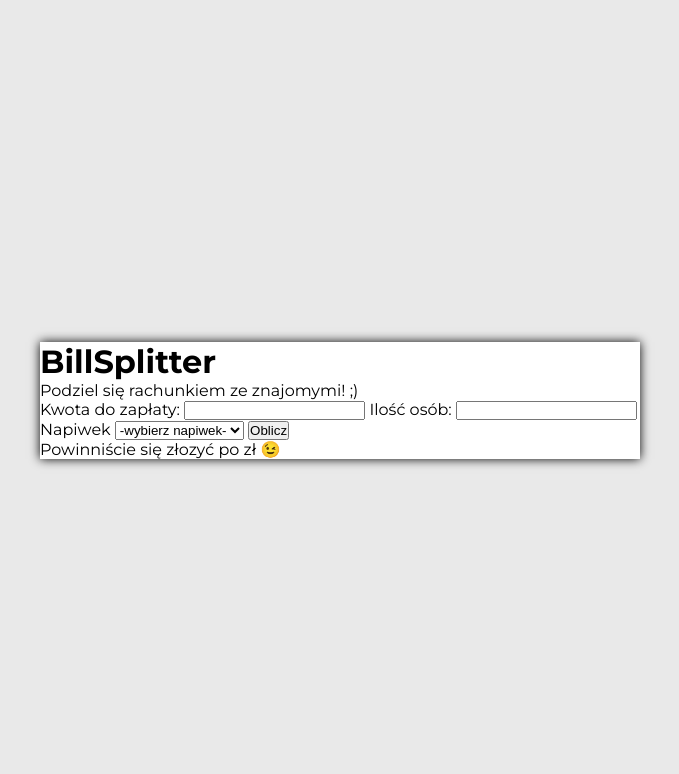
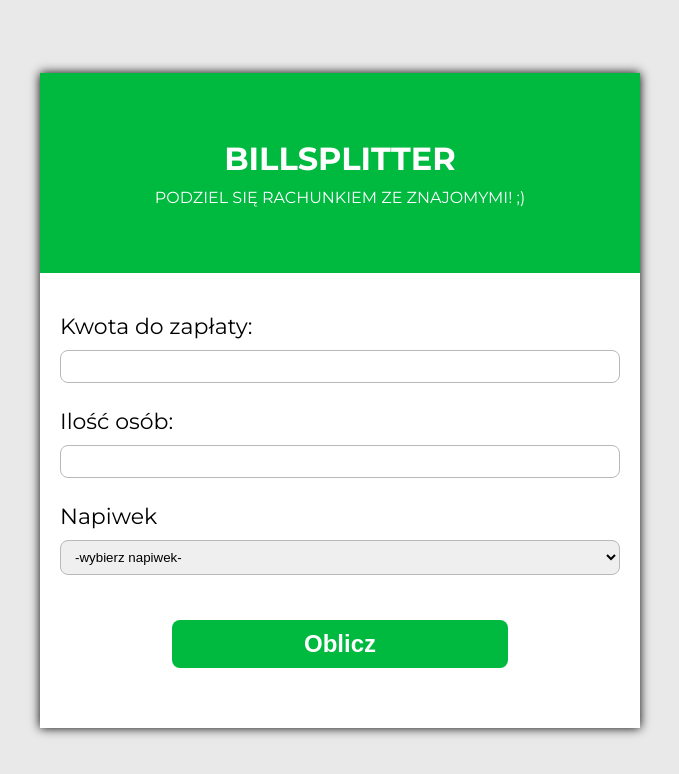
Before and after one commit to Kyrtap24/BillSplitter, a plain HTML site: page index.html in a window 1280 px wide. Shown: the whole page, without its empty margins (300-979 px from the left). Drawn offline with Linux system fonts and the light colour scheme.

Commit message:
Added CSS style

```diff
--- a/index.html
+++ b/index.html
@@ -19,7 +19,7 @@
             <h1>BillSplitter</h1>
             <p>Podziel się rachunkiem ze znajomymi! ;)</p>
         </div>
-        <div class="bottom"></div>
+        <div class="bottom">
             <label for="price">Kwota do zapłaty:</label>
             <input type="number" id="price">
 
@@ -38,6 +38,7 @@
             <button class="count">Oblicz</button>
             <p class="error"></p>
             <p class="cost-info">Powinniście się złozyć po <span class="cost"></span> zł 😉</p>
+        </div>
 
 
     </div>
--- a/sass/style.scss
+++ b/sass/style.scss
@@ -18,3 +18,71 @@ body {
     background-color: #fff;
     box-shadow: 0 0 10px #000;
 }
+
+.top {
+	display: flex;
+	justify-content: center;
+	align-items: center;
+	flex-direction: column;
+	height: 200px;
+	color: #fff;
+	background-color: #00BA40;
+	text-transform: uppercase;
+
+	p {
+		margin-top: 10px;
+	}
+}
+
+.bottom {
+	padding: 40px 20px;
+
+	label {
+		display: block;
+		margin-bottom: 10px;
+		font-size: 22px;
+	}
+
+	input, select {
+		margin-bottom: 25px;
+		padding: 8px 10px;
+		width: 100%;
+		border-radius: 8px;
+		border: 1px solid rgb(185, 185, 185);
+	}
+
+	.count {
+		display: block;
+		margin: 20px auto;
+		padding: 10px 20px;
+		width: 60%;
+		border-radius: 8px;
+		font-size: 24px;
+		font-weight: bold;
+		color: #fff;
+		background-color: #00BA40;
+		border: none;
+		cursor: pointer;
+		transition: background-color .3s;
+	}
+
+	.count:hover {
+		background-color: rgb(0, 168, 59);
+	}
+
+	.cost-info {
+		display: none;
+		margin-top: 30px;
+		font-size: 20px;
+	}
+
+	.cost {
+		font-weight: bold;
+	}
+
+	.error {
+		font-size: 18px;
+		color: rgb(199, 63, 29);
+		text-align: center;
+	}
+}
```
Also changed, not shown: css/style.css, 1 other file. Lines whose indentation alone changed are shown as unchanged.
